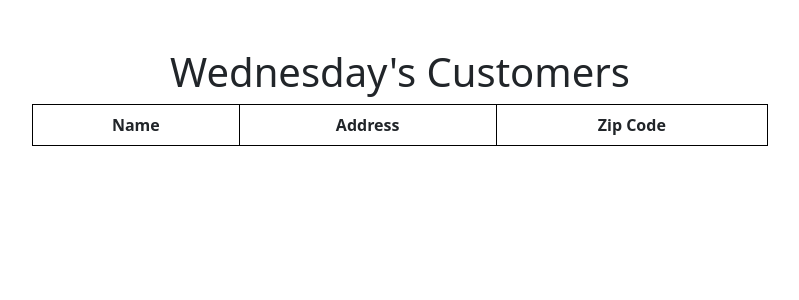
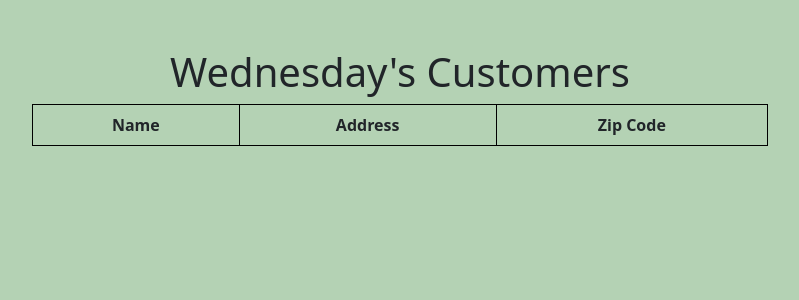
Before and after one commit to CodyLuckmann/Trash-Collection, a Django app: page /employees/wednesday/ in a window 1280 px wide. Shown: the top 300 px of the page, without its empty margins (240-1039 px from the left). Run offline with Django 3.2, Linux system fonts and the light colour scheme; tables that the repository leaves empty hold one stand-in row (values such as "Sample post"); lists and menus that the app fills with data are empty.

Commit message:
changed background color on filtered days of week

```diff
--- a/trash_collector/employees/templates/employees/friday.html
+++ b/trash_collector/employees/templates/employees/friday.html
@@ -4,6 +4,11 @@
 
 {% block content %}
 
+<style>
+    body {
+        background-color: rgba(143, 188, 143, 0.664);
+    }
+</style>
 <table class="table table-striped">
     <thead>
         <tr>
--- a/trash_collector/employees/templates/employees/monday.html
+++ b/trash_collector/employees/templates/employees/monday.html
@@ -3,6 +3,12 @@
 {% block title %}{% block header %} Monday's Customers {% endblock %}{% endblock %}
 
 {% block content %}
+
+<style>
+    body {
+        background-color: rgba(143, 188, 143, 0.664);
+    }
+</style>
 <table class="table table-striped">
     <thead>
         <tr>
--- a/trash_collector/employees/templates/employees/thursday.html
+++ b/trash_collector/employees/templates/employees/thursday.html
@@ -4,6 +4,11 @@
 
 {% block content %}
 
+<style>
+    body {
+        background-color: rgba(143, 188, 143, 0.664);
+    }
+</style>
 <table class="table table-striped">
     <thead>
         <tr>
--- a/trash_collector/employees/templates/employees/tuesday.html
+++ b/trash_collector/employees/templates/employees/tuesday.html
@@ -3,6 +3,12 @@
 {% block title %}{% block header %} Tuesday's Customers {% endblock %}{% endblock %}
 
 {% block content %}
+
+<style>
+    body {
+        background-color: rgba(143, 188, 143, 0.664);
+    }
+</style>
 <table class="table table-striped">
     <thead>
         <tr>
--- a/trash_collector/employees/templates/employees/wednesday.html
+++ b/trash_collector/employees/templates/employees/wednesday.html
@@ -4,6 +4,11 @@
 
 {% block content %}
 
+<style>
+    body {
+        background-color: rgba(143, 188, 143, 0.664);
+    }
+</style>
 <table class="table table-striped">
     <thead>
         <tr>
```
